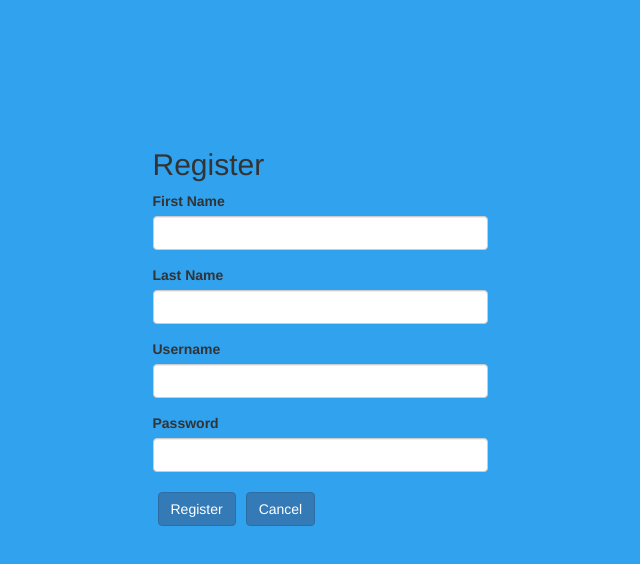
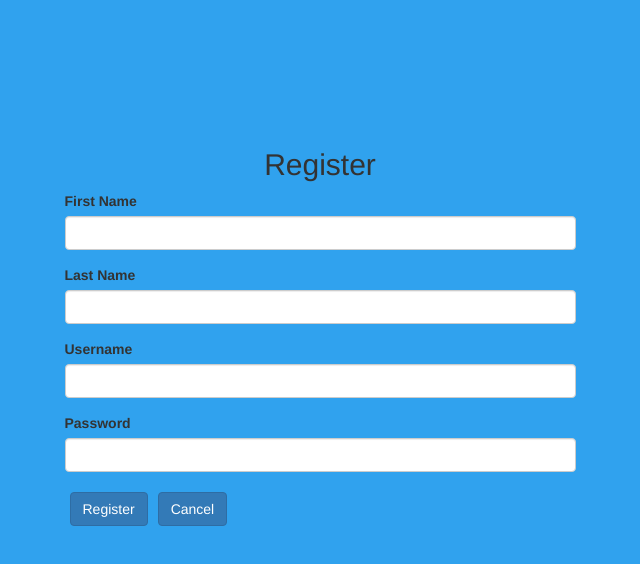
Before and after one commit to VitaliyFedyay/Homework10, a React app: page /register in a window 1280 px wide. Shown: the top 564 px of the page, without its empty margins (320-960 px from the left). Built offline with nearby package versions, Linux system fonts and the light colour scheme.

Commit message:
create container for home, l/r

```diff
--- a/src/_App/App.jsx
+++ b/src/_App/App.jsx
@@ -28,7 +28,7 @@ class App extends React.Component {
     return (
 
       <div style={Wrapper} className="container">
-        <div className="col-sm-8 col-sm-offset-2">
+        <div>
           {alert.message &&
             <div className={`alert ${alert.type}`}>{alert.message}</div>
           }
--- a/src/_HomePage/HomePage.jsx
+++ b/src/_HomePage/HomePage.jsx
@@ -1,8 +1,14 @@
 import React from 'react';
 import { Link } from 'react-router-dom';
 import { connect } from 'react-redux';
+import { userActions } from './../actions/user.actions';
 
-import { userActions } from './../actions/user.actions';
+const Wrapper = {
+    color: "white",
+    position: "absolute",
+    top: "10px",
+    left: "10px"
+}
 
 class HomePage extends React.Component {
     componentDidMount() {
@@ -16,7 +22,7 @@ class HomePage extends React.Component {
     render() {
         const { user, users } = this.props;
         return (
-            <div className="col-md-6 col-md-offset-3">
+            <div style={Wrapper}>
                 <h1>Hi {user.firstName}!</h1>
                 <p>You're logged in with React!!</p>
                 <h3>All registered users:</h3>
--- a/src/_LoginPage/LoginPage.jsx
+++ b/src/_LoginPage/LoginPage.jsx
@@ -44,9 +44,9 @@ class LoginPage extends React.Component {
     const { loggingIn } = this.props;
     const { username, password, submitted } = this.state;
     return (
-      <div className="col-md-6 col-md-offset-3">
-        <h2>Login</h2>
-        <form name="form" onSubmit={this.handleSubmit}>
+      <div className="col-sm-8 col-sm-offset-2">
+        <h2 style={{textAlign:"center"}}>Login</h2>
+        <form style={{width:"70%",margin:"0 auto"}} name="form" onSubmit={this.handleSubmit}>
           <div className={'form-group' + (submitted && !username ? ' has-error' : '')}>
             <label htmlFor="username">Username</label>
             <input type="text" className="form-control" name="username" value={username} onChange={this.handleChange} />
--- a/src/_RegisterPage/RegisterPage.jsx
+++ b/src/_RegisterPage/RegisterPage.jsx
@@ -51,9 +51,9 @@ class RegisterPage extends React.Component {
         const { registering  } = this.props;
         const { user, submitted } = this.state;
         return (
-            <div className="col-md-6 col-md-offset-3">
-                <h2>Register</h2>
-                <form name="form" onSubmit={this.handleSubmit}>
+            <div className="col-sm-8 col-sm-offset-2">
+                <h2 style={{textAlign:"center"}}>Register</h2>
+                <form style={{width:"70%",margin:"0 auto"}} name="form" onSubmit={this.handleSubmit}>
                     <div className={'form-group' + (submitted && !user.firstName ? ' has-error' : '')}>
                         <label htmlFor="firstName">First Name</label>
                         <input type="text" className="form-control" name="firstName" value={user.firstName} onChange={this.handleChange} />
```
Also changed, not shown: 1 other file (tests, documents, lock files or other folders).
